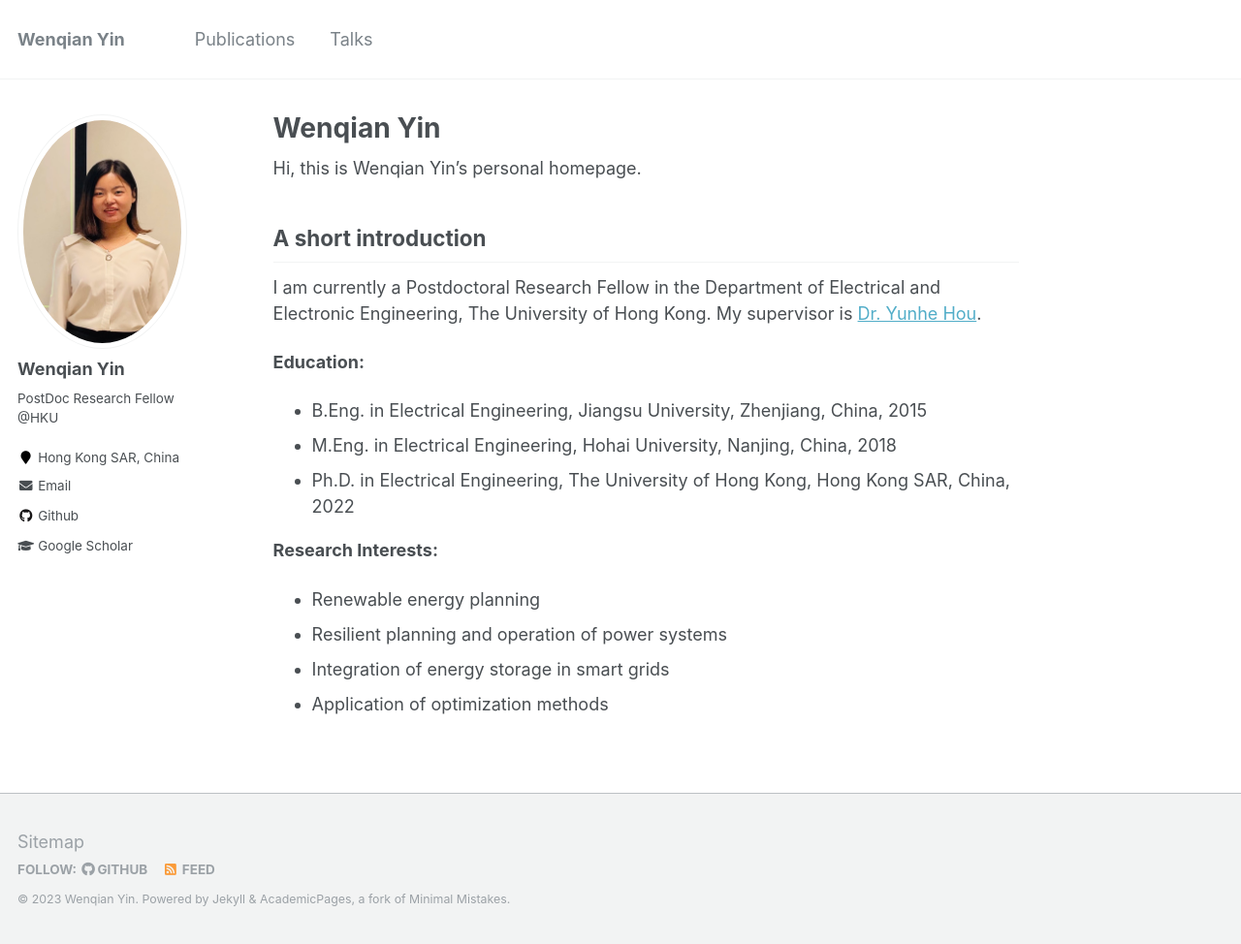
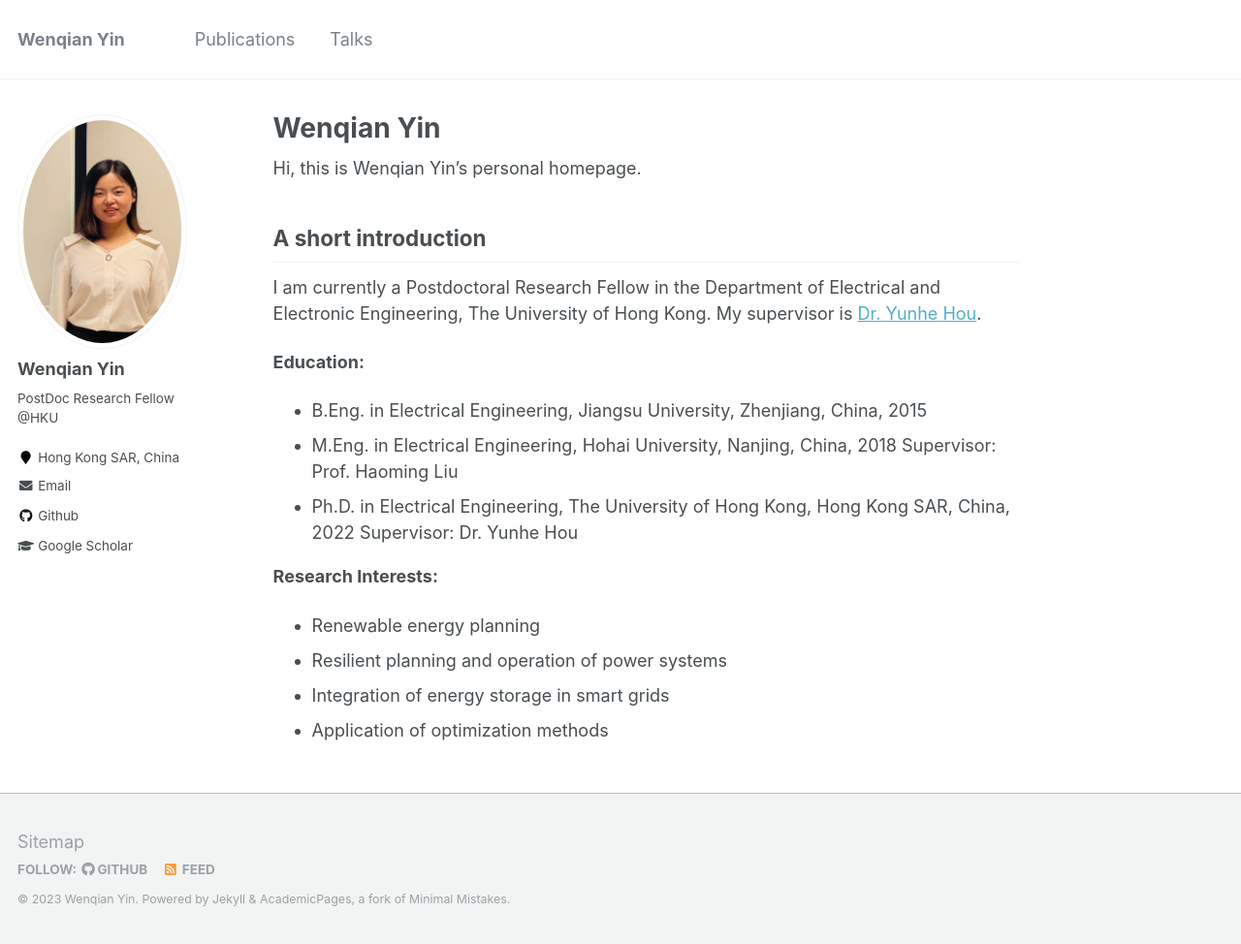
Before and after one commit to wenqianYIN/wb, a Jekyll site: the page built from _pages/about.md, in a window 1280 px wide and 974 px high. Shown: the whole window at 97% size. Built offline with Jekyll 4.4.1, drawn with Linux system fonts in a browser that asks for light colours.

Commit message:
Update about.md

```diff
--- a/_pages/about.md
+++ b/_pages/about.md
@@ -16,7 +16,9 @@ I am currently a Postdoctoral Research Fellow in the Department of Electrical an
 <b>Education:</b>
 * B.Eng. in Electrical Engineering, Jiangsu University, Zhenjiang, China, 2015
 * M.Eng. in Electrical Engineering, Hohai University, Nanjing, China, 2018
+  Supervisor: Prof. Haoming Liu
 * Ph.D. in Electrical Engineering, The University of Hong Kong, Hong Kong SAR, China, 2022
+  Supervisor: Dr. Yunhe Hou
 
 <b>Research Interests:</b>
 * Renewable energy planning
```
